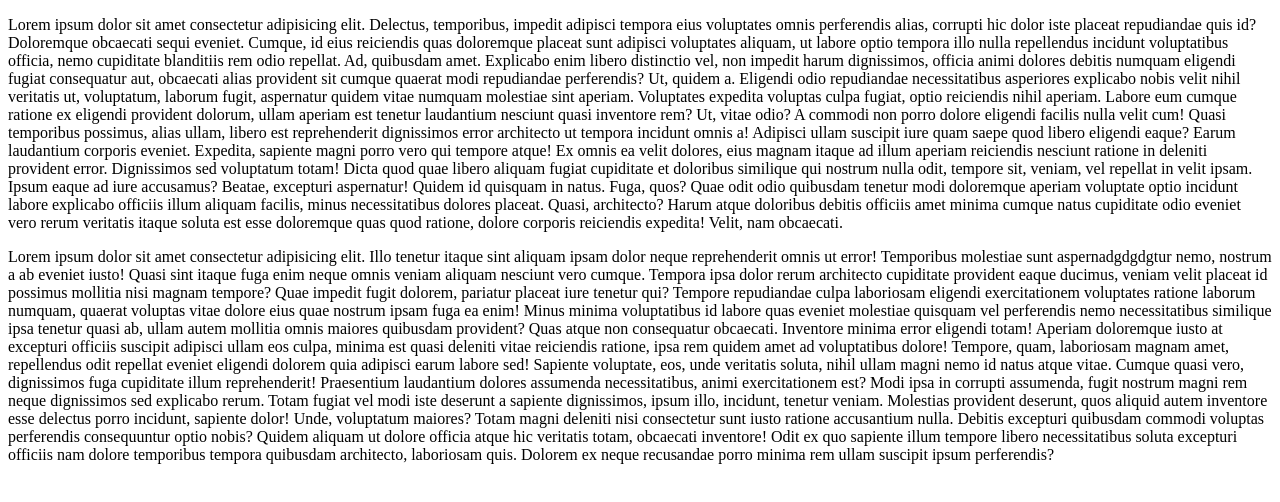
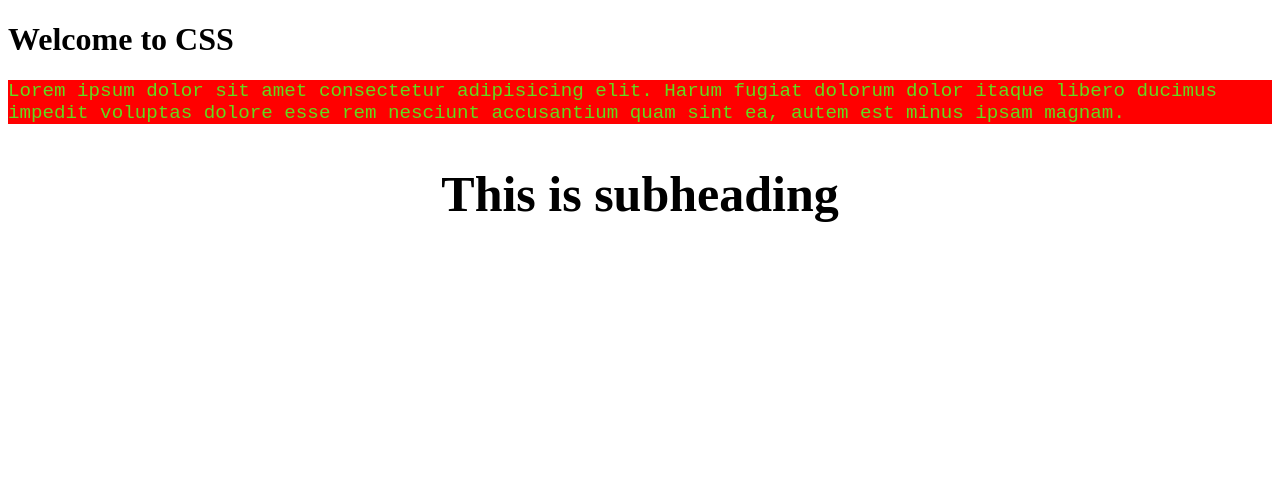
Before and after one commit to lavishjain36/avatar-crud, a plain HTML site: page index.html in a window 1280 px wide. Drawn offline with Linux system fonts and the light colour scheme.

Commit message:
ways to add css

```diff
--- a/index.html
+++ b/index.html
@@ -4,79 +4,59 @@
     <meta charset="UTF-8" />
     <meta http-equiv="X-UA-Compatible" content="IE=edge" />
     <meta name="viewport" content="width=device-width, initial-scale=1.0" />
-    <title>Document</title>
+    <title>HTML Input Types</title>
+    <script src="script.js"></script>
+    <!-- //External Css -->
+    <link rel="stylesheet" href="style.css" />
+    <!-- Internal CSS -->
+    <!-- <style>
+      body {
+        background-color: #4e15f7;
+        font-family: Georgia, "Times New Roman", Times, serif;
+        color: #040e04;
+        line-height: 40px;
+        font-weight: bold;
+        font-size: 20px;
+        text-align: left;
+       se;
+        letter-spacing: 1px; text-transform: lowerca
+        border: 10px double red;
+        border-radius: 50px;
+      }
+
+      h1 {
+        font-size: 50px;
+        text-align: center;
+        text-transform: uppercase;
+        letter-spacing: 2px;
+        color: #fa083c;
+      }
+
+      p {
+        font-size: 20px;
+        text-align: center;
+        text-transform: uppercase;
+        letter-spacing: 2px;
+        color: #fa083c;
+      }
+    </style> -->
   </head>
   <body>
-    <p>
-      Lorem ipsum dolor sit amet consectetur adipisicing elit. Delectus,
-      temporibus, impedit adipisci tempora eius voluptates omnis perferendis
-      alias, corrupti hic dolor iste placeat repudiandae quis id? Doloremque
-      obcaecati sequi eveniet. Cumque, id eius reiciendis quas doloremque
-      placeat sunt adipisci voluptates aliquam, ut labore optio tempora illo
-      nulla repellendus incidunt voluptatibus officia, nemo cupiditate
-      blanditiis rem odio repellat. Ad, quibusdam amet. Explicabo enim libero
-      distinctio vel, non impedit harum dignissimos, officia animi dolores
-      debitis numquam eligendi fugiat consequatur aut, obcaecati alias provident
-      sit cumque quaerat modi repudiandae perferendis? Ut, quidem a. Eligendi
-      odio repudiandae necessitatibus asperiores explicabo nobis velit nihil
-      veritatis ut, voluptatum, laborum fugit, aspernatur quidem vitae numquam
-      molestiae sint aperiam. Voluptates expedita voluptas culpa fugiat, optio
-      reiciendis nihil aperiam. Labore eum cumque ratione ex eligendi provident
-      dolorum, ullam aperiam est tenetur laudantium nesciunt quasi inventore
-      rem? Ut, vitae odio? A commodi non porro dolore eligendi facilis nulla
-      velit cum! Quasi temporibus possimus, alias ullam, libero est
-      reprehenderit dignissimos error architecto ut tempora incidunt omnis a!
-      Adipisci ullam suscipit iure quam saepe quod libero eligendi eaque? Earum
-      laudantium corporis eveniet. Expedita, sapiente magni porro vero qui
-      tempore atque! Ex omnis ea velit dolores, eius magnam itaque ad illum
-      aperiam reiciendis nesciunt ratione in deleniti provident error.
-      Dignissimos sed voluptatum totam! Dicta quod quae libero aliquam fugiat
-      cupiditate et doloribus similique qui nostrum nulla odit, tempore sit,
-      veniam, vel repellat in velit ipsam. Ipsum eaque ad iure accusamus?
-      Beatae, excepturi aspernatur! Quidem id quisquam in natus. Fuga, quos?
-      Quae odit odio quibusdam tenetur modi doloremque aperiam voluptate optio
-      incidunt labore explicabo officiis illum aliquam facilis, minus
-      necessitatibus dolores placeat. Quasi, architecto? Harum atque doloribus
-      debitis officiis amet minima cumque natus cupiditate odio eveniet vero
-      rerum veritatis itaque soluta est esse doloremque quas quod ratione,
-      dolore corporis reiciendis expedita! Velit, nam obcaecati.
+    <h1>Welcome to CSS</h1>
+    <p
+      style="
+        font-family: 'Courier New', Courier, monospace;
+        background-color: red;
+        color: rgb(98, 218, 29);
+        font-size: larger;
+      "
+    >
+      Lorem ipsum dolor sit amet consectetur adipisicing elit. Harum fugiat
+      dolorum dolor itaque libero ducimus impedit voluptas dolore esse rem
+      nesciunt accusantium quam sint ea, autem est minus ipsam magnam.
     </p>
-
-    <p>
-      Lorem ipsum dolor sit amet consectetur adipisicing elit. Illo tenetur
-      itaque sint aliquam ipsam dolor neque reprehenderit omnis ut error!
-      Temporibus molestiae sunt aspernadgdgdgtur nemo, nostrum a ab eveniet
-      iusto! Quasi sint itaque fuga enim neque omnis veniam aliquam nesciunt
-      vero cumque. Tempora ipsa dolor rerum architecto cupiditate provident
-      eaque ducimus, veniam velit placeat id possimus mollitia nisi magnam
-      tempore? Quae impedit fugit dolorem, pariatur placeat iure tenetur qui?
-      Tempore repudiandae culpa laboriosam eligendi exercitationem voluptates
-      ratione laborum numquam, quaerat voluptas vitae dolore eius quae nostrum
-      ipsam fuga ea enim! Minus minima voluptatibus id labore quas eveniet
-      molestiae quisquam vel perferendis nemo necessitatibus similique ipsa
-      tenetur quasi ab, ullam autem mollitia omnis maiores quibusdam provident?
-      Quas atque non consequatur obcaecati. Inventore minima error eligendi
-      totam! Aperiam doloremque iusto at excepturi officiis suscipit adipisci
-      ullam eos culpa, minima est quasi deleniti vitae reiciendis ratione, ipsa
-      rem quidem amet ad voluptatibus dolore! Tempore, quam, laboriosam magnam
-      amet, repellendus odit repellat eveniet eligendi dolorem quia adipisci
-      earum labore sed! Sapiente voluptate, eos, unde veritatis soluta, nihil
-      ullam magni nemo id natus atque vitae. Cumque quasi vero, dignissimos fuga
-      cupiditate illum reprehenderit! Praesentium laudantium dolores assumenda
-      necessitatibus, animi exercitationem est? Modi ipsa in corrupti assumenda,
-      fugit nostrum magni rem neque dignissimos sed explicabo rerum. Totam
-      fugiat vel modi iste deserunt a sapiente dignissimos, ipsum illo,
-      incidunt, tenetur veniam. Molestias provident deserunt, quos aliquid autem
-      inventore esse delectus porro incidunt, sapiente dolor! Unde, voluptatum
-      maiores? Totam magni deleniti nisi consectetur sunt iusto ratione
-      accusantium nulla. Debitis excepturi quibusdam commodi voluptas
-      perferendis consequuntur optio nobis? Quidem aliquam ut dolore officia
-      atque hic veritatis totam, obcaecati inventore! Odit ex quo sapiente illum
-      tempore libero necessitatibus soluta excepturi officiis nam dolore
-      temporibus tempora quibusdam architecto, laboriosam quis. Dolorem ex neque
-      recusandae porro minima rem ullam suscipit ipsum perferendis?
-    </p>
-    <script src="script.js"></script>
+    <h2 style="text-align: center; font-size: 50px">This is subheading</h2>
   </body>
 </html>
-<!-- E:\prac\index.html -->
+
+<!-- Anyting that you write within the element is inline css -->
```
Also changed, not shown: style.css (+30 -0 lines), test.jpg (added).
